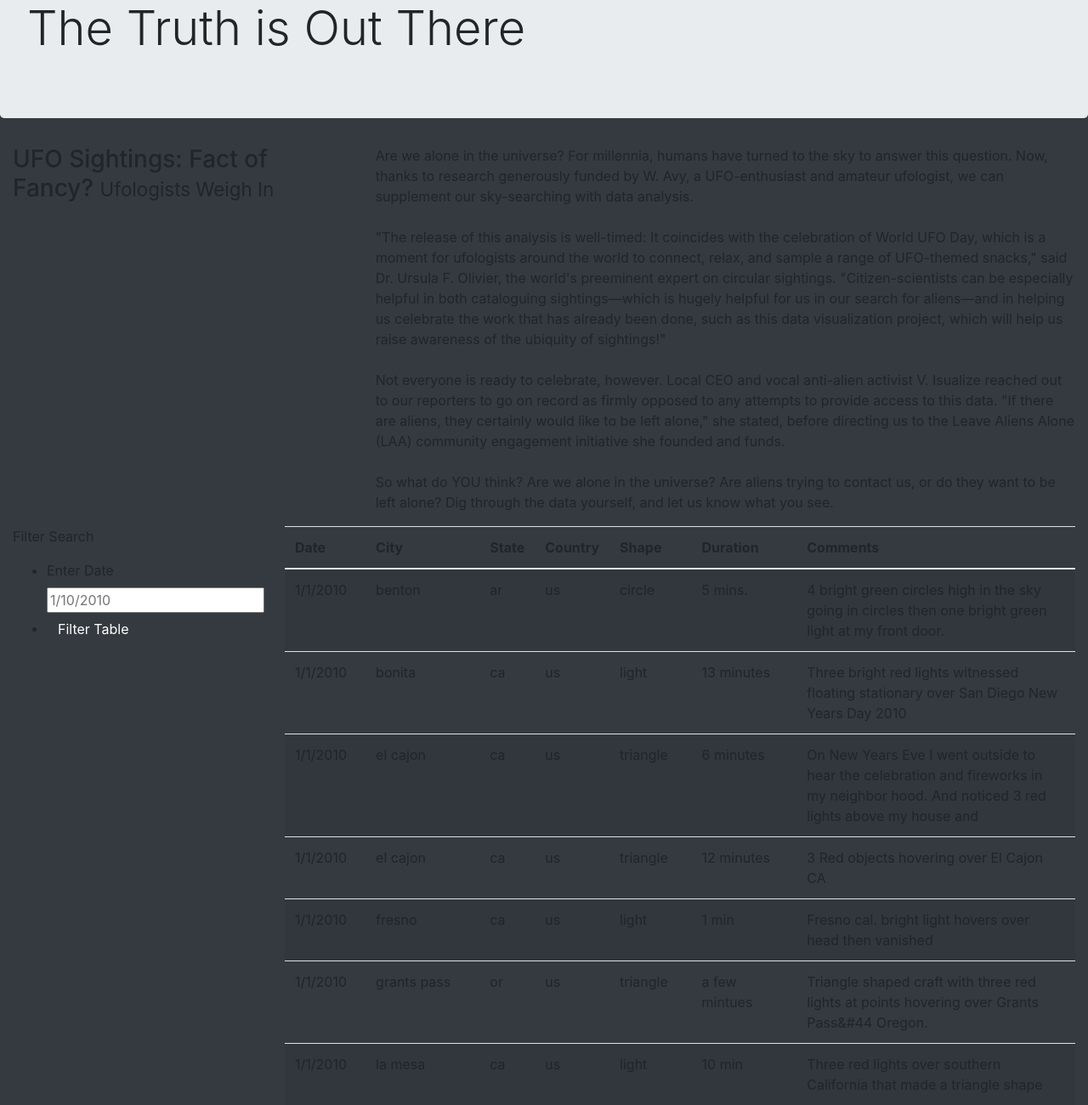
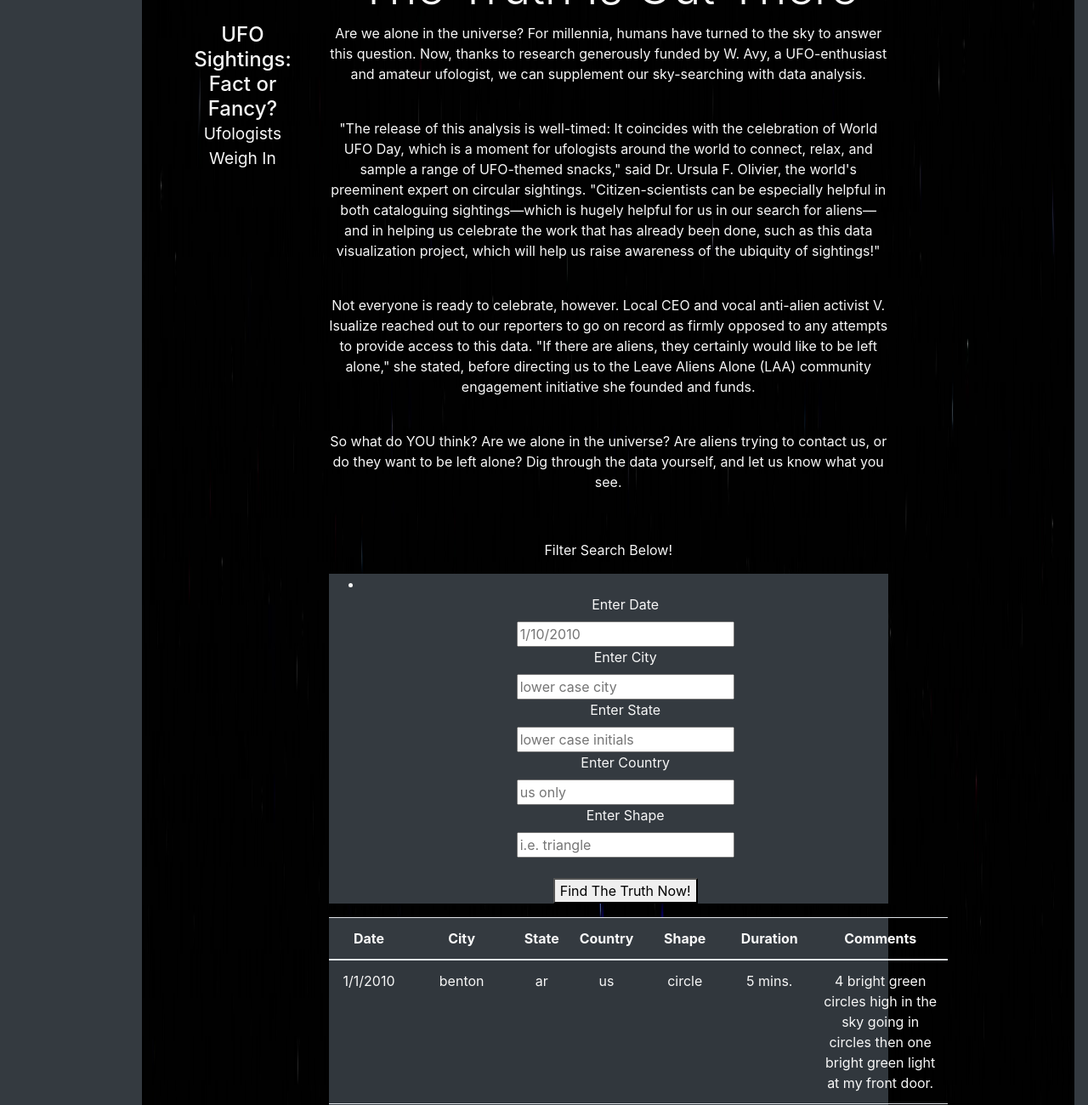
Before and after one commit to jjpardue/UFOs, a plain HTML site: page index.html in a window 1280 px wide. Shown: the part 120-1420 px from the top of the page at 85% size. Drawn offline with nearby package versions, Linux system fonts and the light colour scheme.

Commit message:
adding updated files

```diff
--- a/Static/JS/app.js
+++ b/Static/JS/app.js
@@ -1,10 +1,9 @@
-// import the data from data.js
+// from data.js
 const tableData = data;
 
-// Reference the HTML table using d3
+// get table references
 var tbody = d3.select("tbody");
 
-// insert buildTable function
 function buildTable(data) {
   // First, clear out any existing data
   tbody.html("");
@@ -20,33 +19,54 @@ var tbody = d3.select("tbody");
     Object.values(dataRow).forEach((val) => {
       let cell = row.append("td");
       cell.text(val);
-        }
-      );
+    });
   });
 }
 
-// set handleClick function
-function handleClick() {
-    // Grab the datetime value from the filter
-    let date = d3.select("#datetime").property("value");
+// 1. Create a variable to keep track of all the filters as an object.
+var filters = {}
+
+// 3. Use this function to update the filters.
+function updatedFilters() {
+
+    // 4a. Save the element that was changed as a variable.
+      let elementChanged = d3.select(this);
+    // 4b. Save the value that was changed as a variable.
+      let valueChanged = elementChanged.property("value");
+    // 4c. Save the id of the filter that was changed as a variable.
+      let idFiltered = elementChanged.attr("id")
+
+    // 5. If a filter value was entered then add that filterId and value
+    // to the filters list. Otherwise, clear that filter from the filters object.
+      if (valueChanged) {
+        filters[idFiltered] = valueChanged;
+      } else {
+        delete filteres[idFiltered];
+      }
+
+    // 6. Call function to apply all filters and rebuild the table
+    filterTable();
+
+  }
+
+  // 7. Use this function to filter the table when data is entered.
+  function filterTable() {
+
+    // 8. Set the filtered data to the tableData.
   let filteredData = tableData;
 
-     // Check to see if a date was entered and filter the
-    // data using that date.
-    if (date) {
-      // Apply `filter` to the table data to only keep the
-      // rows where the `datetime` value matches the filter value
-      filteredData = filteredData.filter(row => row.datetime === date);
-    }
+    // 9. Loop through all of the filters and keep any data that
+    // matches the filter values
+    Object.entries(filters).forEach(([key,value]) => {
+      filteredData = filteredData.filter(row => row[key] === value);
+    });
 
-     // Rebuild the table using the filtered data
-    // @NOTE: If no date was entered, then filteredData will
-    // just be the original tableData.
+    // 10. Finally, rebuild the table using the filtered data
     buildTable(filteredData);
   }
 
-  // Attach an event to listen for the form button
-  d3.selectAll("#filter-btn").on("click", handleClick);
+  // 2. Attach an event to listen for changes to each filter
+  d3.selectAll("input").on("change", updatedFilters);
 
   // Build the table when the page loads
   buildTable(tableData);
--- a/index.html
+++ b/index.html
@@ -1,5 +1,6 @@
 <!DOCTYPE html>
 <html lang="en">
+
 <head>
     <meta charset="UTF-8">
     <meta http-equiv="X-UA-Compatible" content="IE=edge">
@@ -9,54 +10,72 @@
             rel="stylesheet"
             href="https://maxcdn.bootstrapcdn.com/bootstrap/4.0.0/css/bootstrap.min.css"
             integrity="sha384-Gn5384xqQ1aoWXA+058RXPxPg6fy4IWvTNh0E263XmFcJlSAwiGgFAW/dAiS6JXm"
-    crossorigin="anonymous"
+            crossorigin="anonymous">
         <link rel="stylesheet" href="static/css/style.css">
-    </link>
-
 </head>
 
 <body class="bg-dark">
     <div class="wrapper">
         <nav class="navbar navbar-dark bg-dark navbar-expand-lg">
-            <a class="navbar-brand" href="index.html">UFO Sightings
-            </a>
-        </nav>
+            <a class="navbar-brand" href="index.html">UFO Sightings</a>
             <div class="jumbotron">
-            <h1 class="display-4">The Truth is Out There</h1>
-        </div>
-    </div>
+                <h1 class="display-4">The Truth Is Out There</h1>
                 <div class="container-fluid">
                     <div class="row">
-          <div class="col-md-4">
-            <h3>UFO Sightings: Fact of Fancy? <small>Ufologists Weigh In</small></h3>
+                        <div class="col-md-2">
+                            <h4>UFO Sightings: Fact or Fancy? <small>
+                                Ufologists Weigh In</small></h4>
                         </div>
+
                         <div class="col-md-8">
-            <p>
-              Are we alone in the universe? For millennia, humans have turned to the sky to answer this question. Now, thanks to research generously funded by W. Avy, a UFO-enthusiast and amateur ufologist, we can supplement our sky-searching with data analysis.<br><br>"The release of this analysis is well-timed: It coincides with the celebration of World UFO Day, which is a moment for ufologists around the world to connect, relax, and sample a range of UFO-themed snacks," said Dr. Ursula F. Olivier, the world's preeminent expert on circular sightings. "Citizen-scientists can be especially helpful in both cataloguing sightings—which is hugely helpful for us in our search for aliens—and in helping us celebrate the work that has already been done, such as this data visualization project, which will help us raise awareness of the ubiquity of sightings!"<br><br>Not everyone is ready to celebrate, however. Local CEO and vocal anti-alien activist V. Isualize reached out to our reporters to go on record as firmly opposed to any attempts to provide access to this data. "If there are aliens, they certainly would like to be left alone," she stated, before directing us to the Leave Aliens Alone (LAA) community engagement initiative she founded and funds.<br><br>So what do YOU think? Are we alone in the universe? Are aliens trying to contact us, or do they want to be left alone? Dig through the data yourself, and let us know what you see.
+                                <p>Are we alone in the universe? For millennia, humans have turned to the sky to answer
+                                    this question. Now, thanks to research generously funded by W. Avy, a UFO-enthusiast and
+                                    amateur ufologist, we can supplement our sky-searching with data analysis.</p>
+                                <br> <!--New Line -->
+
+                                <p>"The release of this analysis is well-timed: It coincides with the celebration of World
+                                UFO Day, which is a moment for ufologists around the world to connect, relax, and sample
+                                a range of UFO-themed snacks," said Dr. Ursula F. Olivier, the world's preeminent expert
+                                on circular sightings. "Citizen-scientists can be especially helpful in both cataloguing
+                                sightings—which is hugely helpful for us in our search for aliens—and in helping us
+                                celebrate the work that has already been done, such as this data visualization project,
+                                which will help us raise awareness of the ubiquity of sightings!"</p>
+                                <br> <!--New Line -->
+
+                                <p>Not everyone is ready to celebrate, however. Local CEO and vocal anti-alien activist V.
+                                Isualize reached out to our reporters to go on record as firmly opposed to any attempts
+                                to provide access to this data. "If there are aliens, they certainly would like to be
+                                left alone," she stated, before directing us to the Leave Aliens Alone (LAA) community
+                                engagement initiative she founded and funds.</p>
+                                <br> <!--New Line -->
+
+                                <p>So what do YOU think? Are we alone in the universe? Are aliens trying to contact us, or
+                                do they want to be left alone? Dig through the data yourself, and let us know what you
+                                see.</p>
+                                <br> <!--New Line -->
+
                             </p>
-          </div>
-        </div>
-      </div>
-      <div class="container-fluid">
-        <div class="row">
-          <div class="col-md-3">
-            <form class="bg-dark">
-                <p>Filter Search</p>
+
+                                    <div class="col-md-30">
+                                        <form class="bg-dark"></form>
+                                        <p>Filter Search Below!</p>
                                         <ul class="bg-dark">
                                             <li class="bg-dark">
-                    <label for="date">Enter Date</label>
-                    <input type="text" placeholder="1/10/2010" id="datetime" />
-                  </li class="bg-dark">
-                  <li class="bg-dark">
-                     <button id="filter-btn" type="button" class="btn btn-dark">
-                       Filter Table
-                     </button>
+                                                <br><label for="datetime">Enter Date</label>
+                                                <br><input type="text" placeholder="1/10/2010" id="datetime" />
+                                                <br><label for="city">Enter City</label>
+                                                <br><input type="text" placeholder="lower case city" id="city" />
+                                                <br><label for="state">Enter State</label>
+                                                <br><input type="text" placeholder="lower case initials" id="state" />
+                                                <br><label for="country">Enter Country</label>
+                                                <br><input type="text" placeholder="us only" id="country" />
+                                                <br><label for="shape">Enter Shape</label>
+                                                <br><input type="text" placeholder="i.e. triangle" id="shape" />
+                                                <br><br><button onclick="updatedFilters()">Find The Truth Now!</button>
                                             </li>
                                         </ul>
-               </form>
 
-          </div>
-          <div class="col-md-9">
+                                        <div class="col-md-30 bg-dark">
                                             <table class="table table-striped">
                                                 <thead>
                                                     <tr>
@@ -69,16 +88,21 @@
                                                         <th>Comments</th>
                                                     </tr>
                                                 </thead>
-                  <tbody></tbody>
+                                                <tbody id="data-spot"></tbody>
                                             </table>
                                         </div>
                                     </div>
                                 </div>
+                            </div>
+                        </div>
+                    </div>
+                </div>
+            </div>
+        </nav>
     </div>
     <script src="https://cdnjs.cloudflare.com/ajax/libs/d3/4.11.0/d3.js"></script>
     <script src="static/js/data.js"></script>
     <script src="static/js/app.js"></script>
 </body>
 
-</body>
 </html>
```
Also changed, not shown: Static/CSS/style.css (+3 -4 lines), Static/JS/app_1.js (added, +52 -0 lines), filter_data 1.jpeg (added), home_page 1.jpeg (added), 2 other files. Lines whose indentation alone changed are shown as unchanged.
